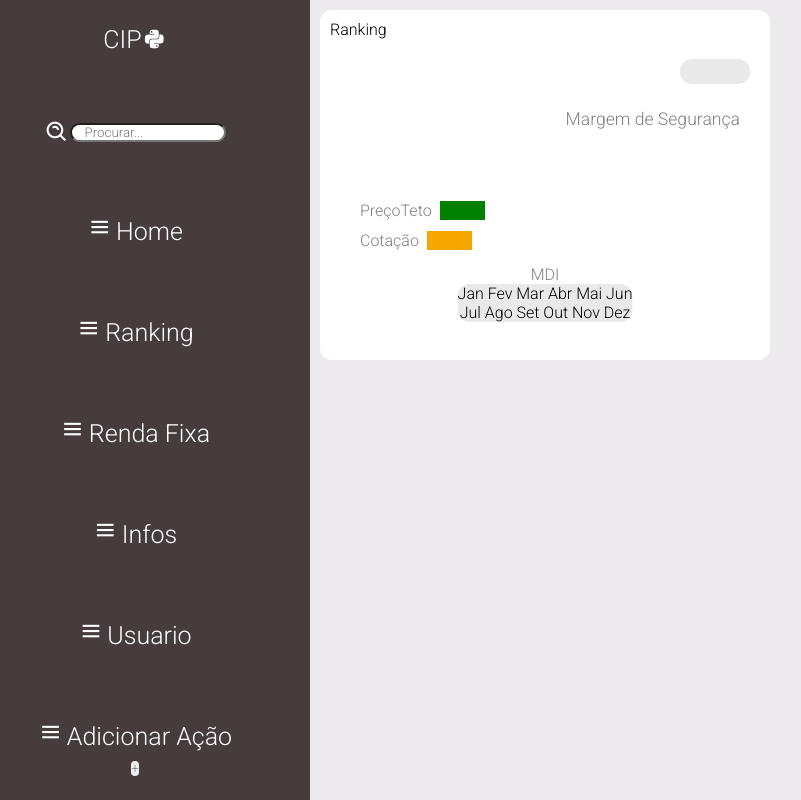
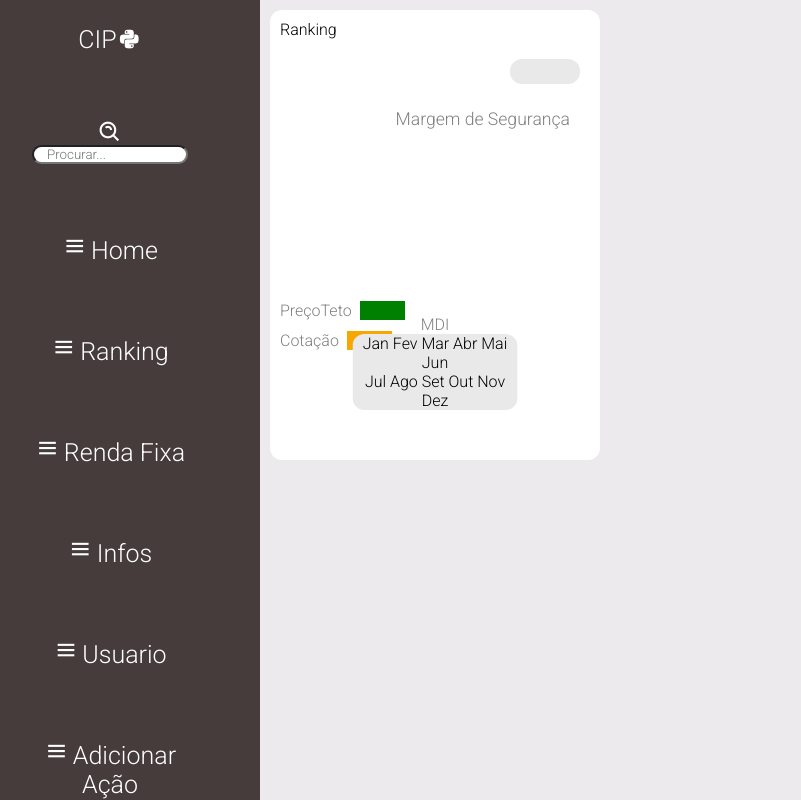
Before and after one commit to Alangdp/Cpi, a Flask app: page /detalhes in a window 1280 px wide. Shown: the whole page, without its empty margins (40-841 px from the left). Run offline with Flask 2, Linux system fonts and the light colour scheme; some libraries are stand-ins or nearby versions.

Commit message:
1366x768 update

```diff
--- a/app/static/ranking.css
+++ b/app/static/ranking.css
@@ -13,6 +13,32 @@ ins.adsbygoogle {
 
     .gridContent{
         grid-template-columns: 1fr !important;
+    }
+}
+
+@media screen and (max-width: 1366px){
+    .sidebar{
+        width: 300px !important;
+    }
+
+    .card .stocInfo .highprice{
+        margin-left: 10px !important;
+    }
+
+    .card .stocInfo .value{
+        margin-left: 10px !important;
+    }
+
+    .card{
+        margin: 10px !important;
+        min-width: 330px !important;
+        min-height: 450px !important;
+    }
+
+    .gridContent{
+        margin-left: 300px !important;
+        grid-template-columns: 1fr 1fr !important;
+        width: calc(100% - 300px) !important;
     }
 }
 
```
